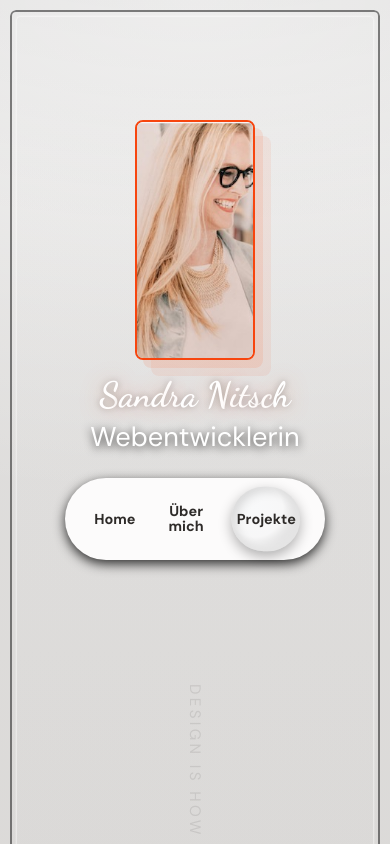
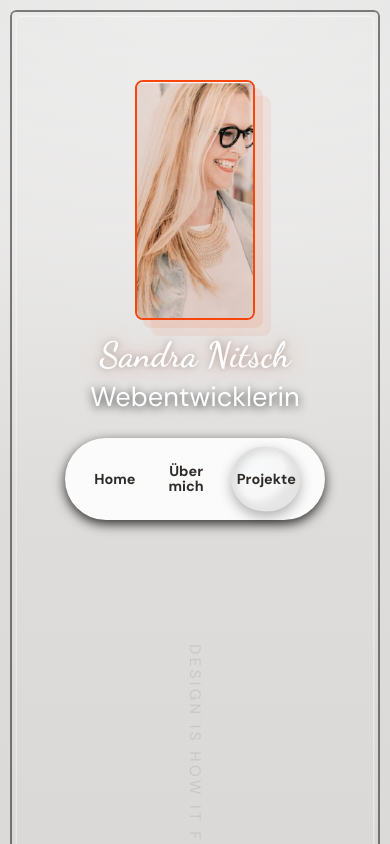
Before and after one commit to Sandra506763/portfoliosandra, a React (Vite) app: page /projects in a window 390 px wide. Shown: the top 844 px of the page. Built offline with nearby package versions, Linux system fonts and the light colour scheme.

Commit message:
20260304HeaderHöheResponsiv

```diff
--- a/src/styles/Portfolio.css
+++ b/src/styles/Portfolio.css
@@ -965,3 +965,11 @@ header #fancy-heading {
     pointer-events: none;
   }
 }
+@media (max-width: 980px) {
+  .homePage .homeGrid,
+  .aboutPage .homeGrid,
+  .projectsPage .homeGrid {
+    padding-top: 24px;
+    gap: 96px;
+  }
+}
--- a/src/styles/Projekte.css
+++ b/src/styles/Projekte.css
@@ -351,8 +351,8 @@
   .projectsPage .homeGrid {
     grid-template-columns: 1fr;
     align-items: start;
-    gap: 140px;
-    padding-top: 64px;
+    gap: 96px;
+    padding-top: 24px;
   }
 
   .projectsPage .homeRight.projectsRight,
```
